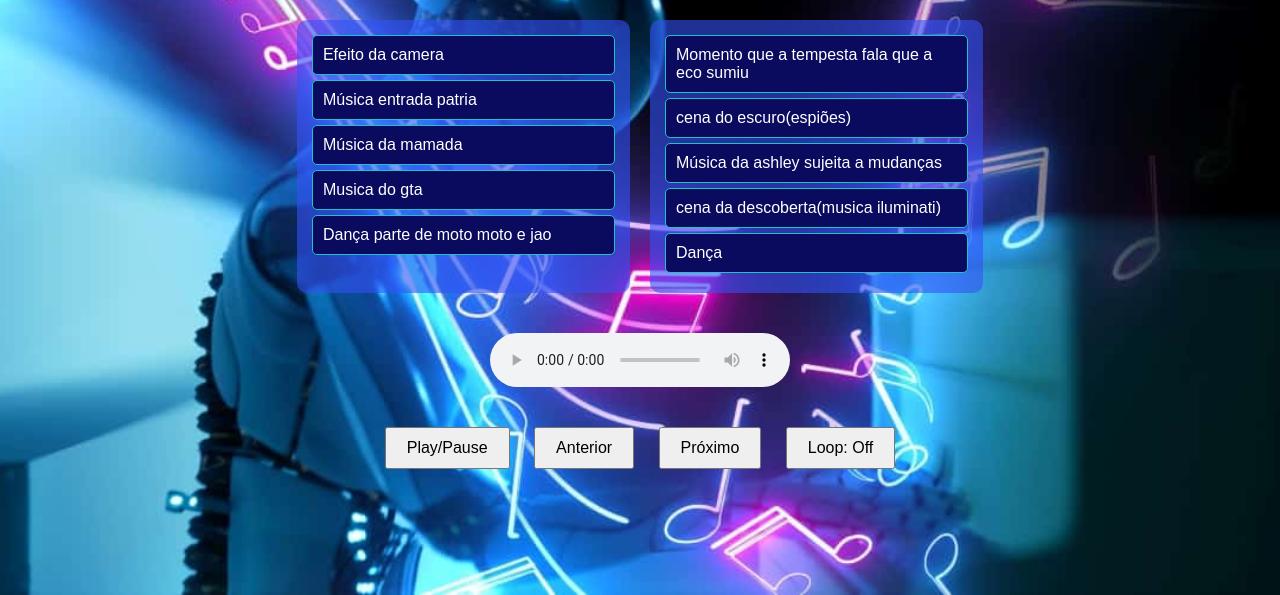
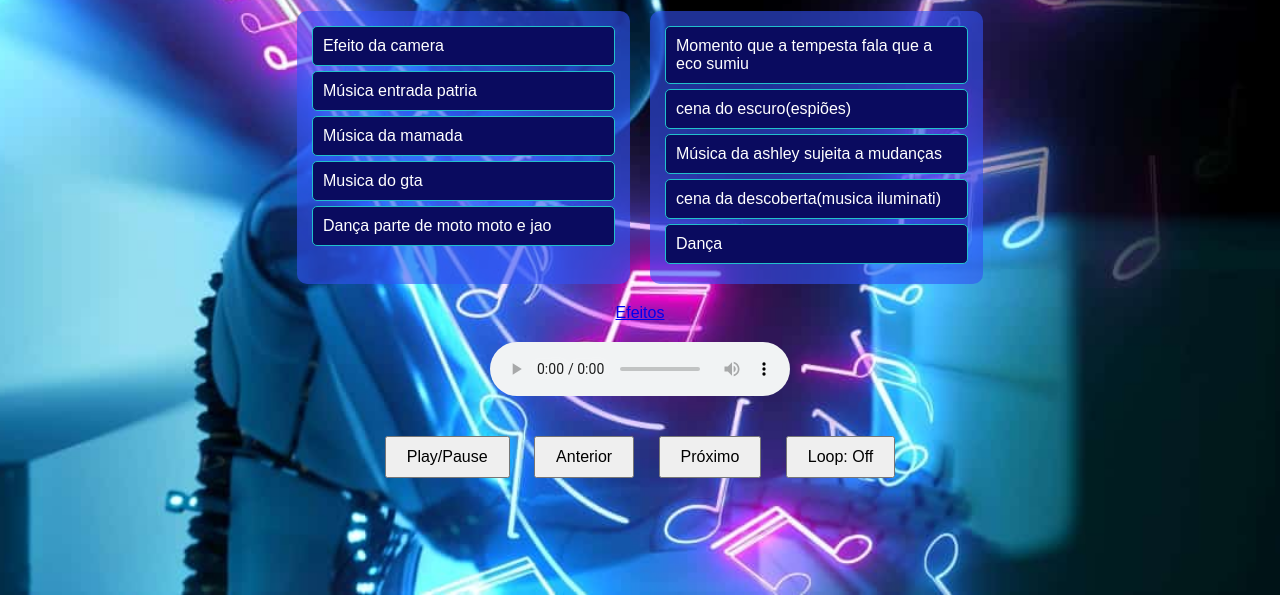
Before and after one commit to stuko69/clonesite, a plain HTML site: page index.html in a window 1280 px wide. Shown: the part 205-800 px from the top of the page. Drawn offline with Linux system fonts and the light colour scheme.

Commit message:
Update index.html

```diff
--- a/index.html
+++ b/index.html
@@ -76,7 +76,7 @@
             <li data-src="dança.mp3">Dança</li>
         </ul>
     </div>
-
+     <a href="index2.html">Efeitos</a>
     <audio id="audio" controls>
         Seu navegador não suporta o elemento de áudio.
     </audio>
```
